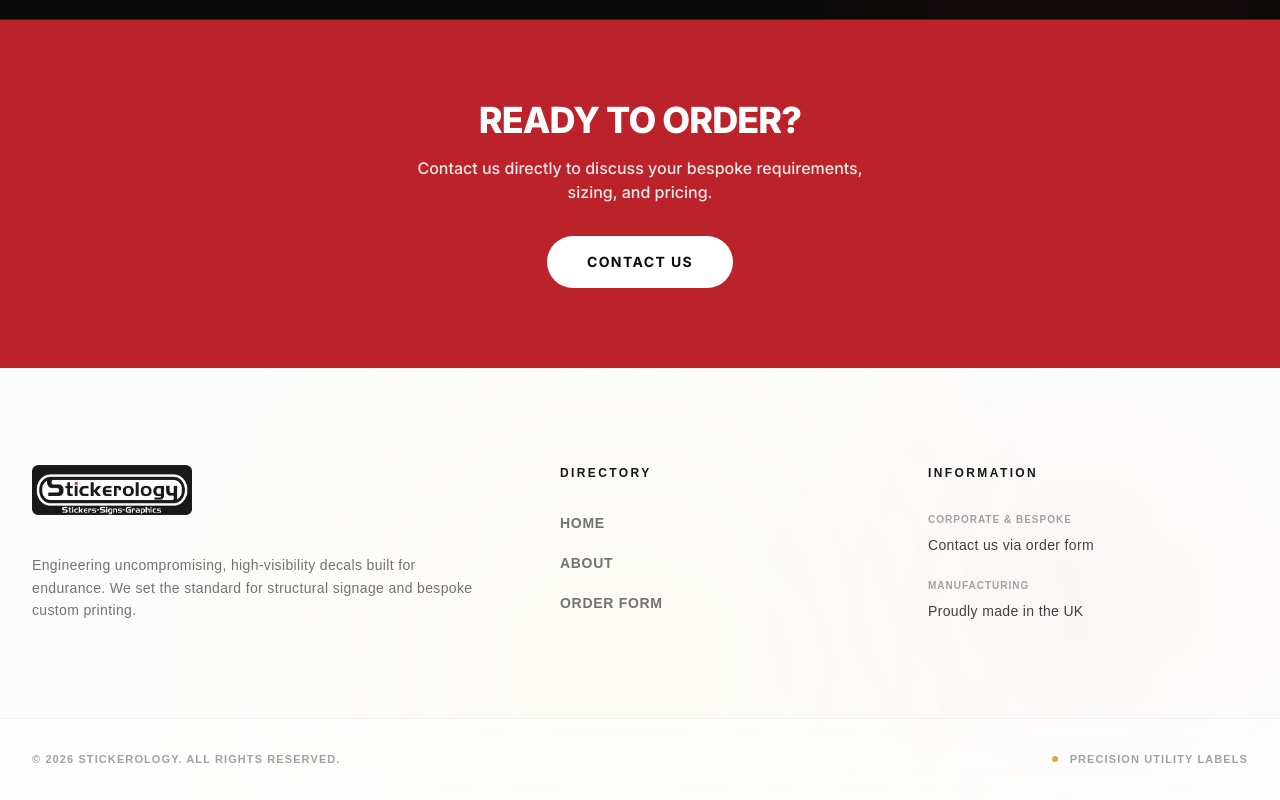
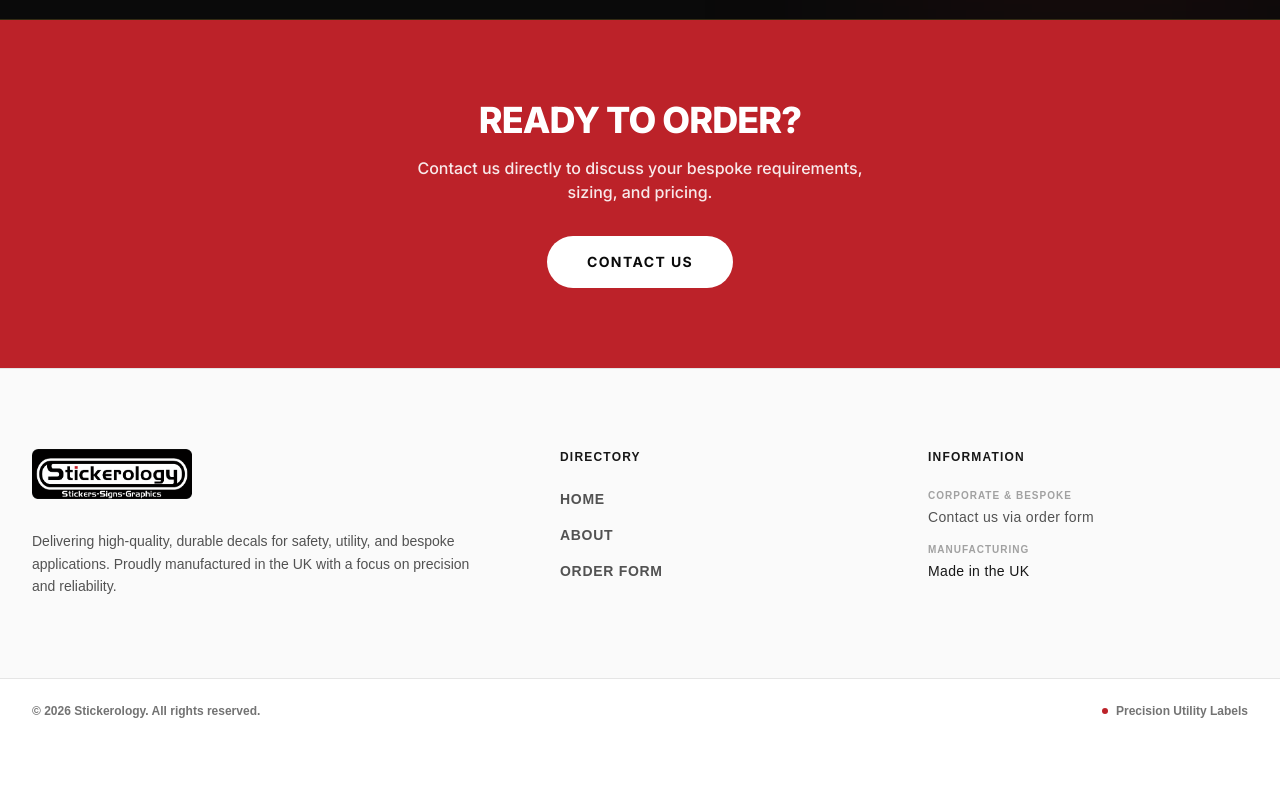
Before and after one commit to cleanwebsitesuk/stickerology, a Next.js app: page / in a window 1280 px wide. Shown: the part 2143-2943 px from the top of the page. After the commit the page ends 2886 px from the top, so only its background shows below. Built offline with nearby package versions, Linux system fonts and the light colour scheme.

Commit message:
Update site-footer.tsx

```diff
--- a/components/site-footer.tsx
+++ b/components/site-footer.tsx
@@ -3,13 +3,8 @@ import Link from "next/link";
 
 export default function SiteFooter() {
   return (
-    <footer className="mt-auto bg-[#FCFCFC] border-t border-black/[0.04] relative overflow-hidden">
-
-      {/* Ambient Lighting / Texture (This stops the white from hurting the eyes) */}
-      <div className="absolute top-0 left-1/4 w-[600px] h-[600px] bg-[#D4AF37]/[0.03] blur-[120px] pointer-events-none rounded-full mix-blend-multiply" />
-      <div className="absolute bottom-0 right-0 w-[400px] h-[400px] bg-[#BC2229]/[0.02] blur-[100px] pointer-events-none rounded-full mix-blend-multiply" />
-
-      <div className="relative z-10 mx-auto grid max-w-7xl gap-12 px-6 py-24 md:grid-cols-[1.5fr_1fr_1fr] lg:px-8">
+    <footer className="mt-auto bg-neutral-50 border-t border-neutral-200">
+      <div className="mx-auto grid max-w-7xl gap-12 px-6 py-20 md:grid-cols-[1.5fr_1fr_1fr] lg:px-8">
 
         {/* Brand Column */}
         <div className="max-w-md">
@@ -19,32 +14,32 @@ export default function SiteFooter() {
               alt="Stickerology"
               width={180}
               height={56}
-              className="h-auto w-[140px] md:w-[160px] object-contain opacity-90 transition-transform duration-500 group-hover:scale-105"
+              className="h-auto w-[140px] md:w-[160px] object-contain transition-transform duration-300 group-hover:scale-105"
             />
           </Link>
-          <p className="mt-8 text-sm leading-relaxed text-neutral-500 font-light tracking-wide">
-            Engineering uncompromising, high-visibility decals built for endurance. We set the standard for structural signage and bespoke custom printing.
+          <p className="mt-6 text-sm leading-relaxed text-neutral-600">
+            Delivering high-quality, durable decals for safety, utility, and bespoke applications. Proudly manufactured in the UK with a focus on precision and reliability.
           </p>
         </div>
 
         {/* Navigation Column */}
         <div>
-          <h4 className="text-xs font-bold uppercase tracking-[0.2em] text-neutral-900">
+          <h4 className="text-xs font-bold uppercase tracking-widest text-neutral-900">
             Directory
           </h4>
-          <ul className="mt-8 space-y-5 text-sm font-bold uppercase tracking-wider text-neutral-500">
+          <ul className="mt-6 space-y-4 text-sm font-bold uppercase tracking-wider text-neutral-600">
             <li>
-              <Link href="/" className="transition-colors hover:text-[#D4AF37]">
+              <Link href="/" className="transition-colors hover:text-[#BC2229]">
                 Home
               </Link>
             </li>
             <li>
-              <Link href="/about" className="transition-colors hover:text-[#D4AF37]">
+              <Link href="/about" className="transition-colors hover:text-[#BC2229]">
                 About
               </Link>
             </li>
             <li>
-              <Link href="/contact" className="transition-colors hover:text-[#D4AF37]">
+              <Link href="/contact" className="transition-colors hover:text-[#BC2229]">
                 Order Form
               </Link>
             </li>
@@ -53,30 +48,30 @@ export default function SiteFooter() {
 
         {/* Enquiries / Info Column */}
         <div>
-          <h4 className="text-xs font-bold uppercase tracking-[0.2em] text-neutral-900">
+          <h4 className="text-xs font-bold uppercase tracking-widest text-neutral-900">
             Information
           </h4>
-          <ul className="mt-8 space-y-6 text-sm font-light tracking-wide text-neutral-500">
+          <ul className="mt-6 space-y-4 text-sm tracking-wide text-neutral-600">
             <li>
-              <span className="block text-[10px] font-bold uppercase tracking-widest text-neutral-400 mb-2">Corporate & Bespoke</span>
-              <Link href="/contact" className="transition-colors font-medium text-neutral-700 hover:text-[#D4AF37]">
+              <span className="block text-[10px] font-bold uppercase tracking-widest text-neutral-400 mb-1">Corporate & Bespoke</span>
+              <Link href="/contact" className="transition-colors font-medium hover:text-[#BC2229]">
                 Contact us via order form
               </Link>
             </li>
             <li>
-              <span className="block text-[10px] font-bold uppercase tracking-widest text-neutral-400 mb-2">Manufacturing</span>
-              <span className="font-medium text-neutral-700">Proudly made in the UK</span>
+              <span className="block text-[10px] font-bold uppercase tracking-widest text-neutral-400 mb-1">Manufacturing</span>
+              <span className="font-medium text-neutral-900">Made in the UK</span>
             </li>
           </ul>
         </div>
       </div>
 
       {/* Bottom Bar */}
-      <div className="relative z-10 border-t border-black/[0.04] bg-white/50 backdrop-blur-md">
-        <div className="mx-auto flex max-w-7xl flex-col gap-4 px-6 py-8 text-[11px] font-bold uppercase tracking-widest text-neutral-400 md:flex-row md:items-center md:justify-between lg:px-8">
+      <div className="border-t border-neutral-200 bg-white">
+        <div className="mx-auto flex max-w-7xl flex-col gap-4 px-6 py-6 text-xs font-semibold text-neutral-500 md:flex-row md:items-center md:justify-between lg:px-8">
           <p>© {new Date().getFullYear()} Stickerology. All rights reserved.</p>
-          <p className="flex items-center gap-3">
-            <span className="h-1.5 w-1.5 rounded-full bg-[#D4AF37]"></span>
+          <p className="flex items-center gap-2">
+            <span className="h-1.5 w-1.5 rounded-full bg-[#BC2229]"></span>
             Precision Utility Labels
           </p>
         </div>
```
